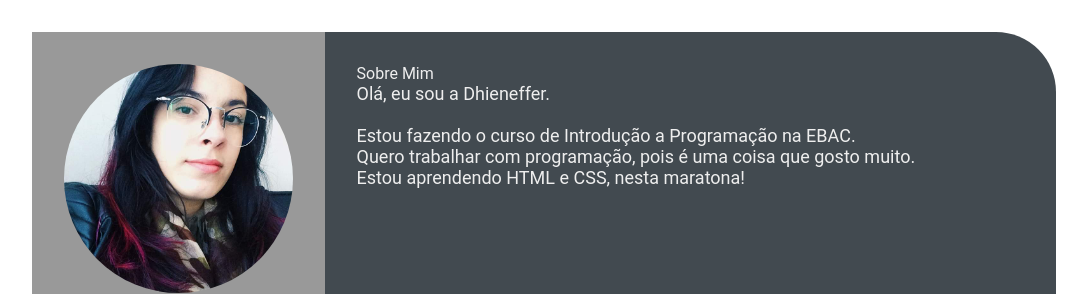
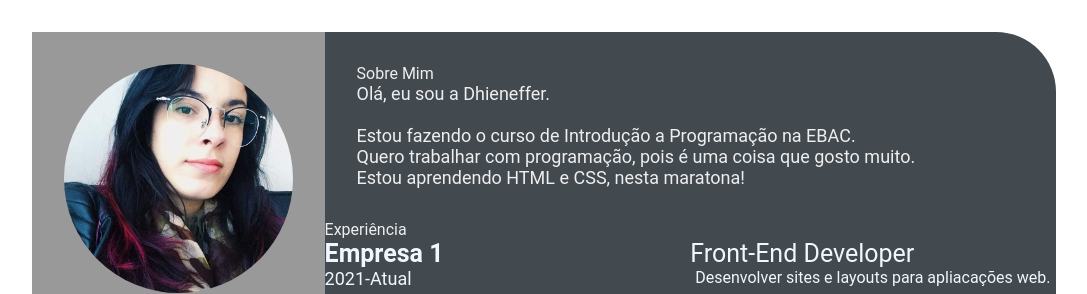
Before and after one commit to dhienefferbc/dhienefferbc.github.io, a plain HTML site: page index.html in a window 1280 px wide. Shown: the top 294 px of the page, without its empty margins (96-1183 px from the left). Drawn offline with Linux system fonts and the light colour scheme.

Commit message:
modified index.html modified style.css (#3)

```diff
--- a/index.html
+++ b/index.html
@@ -5,6 +5,7 @@
     <meta charset="UTF-8">
     <meta http-equiv="X-UA-Compatible" content="IE=edge">
     <meta name="viewport" content="width=device-width, initial-scale=1.0">
+
     <link rel="stylesheet" href="style.css">
     <title>Currículo Dhieneffer</title>
 </head>
@@ -55,7 +56,21 @@
                     </p>
                 </section>
             </div>
-        </section>
+            <section class="experience gap">
+                <div class="right-title">Experiência</div>
+                <div class="experience-contents">
+                    <div class="exp-left">
+                        <p class="exp-company-name">Empresa 1</p>
+                        <p class="exp-time-period">2021-Atual</p>
+                    </div>
+                    <div class="exp-right">
+                        <p class="exp-position">Front-End Developer</p>
+                        <p class="exp-desc">
+                            Desenvolver sites e layouts para apliacações web.
+                        </p>
+                    </div>
+                </div>
+            </section>
         </section>
     </main>
 </body>
--- a/style.css
+++ b/style.css
@@ -55,7 +55,6 @@
     text-align: center;
 }
 
-/* .contact-info { border-bottom: 2px solid #1B2631; } */
 .left-title {
     color: #eeeeee;
     font-size: 20px;
@@ -94,10 +93,45 @@
     color: #eeeeee;
 }
 
-.about-gap {
+.gap {
     padding-bottom: 2rem;
 }
 .about-me-contents {
     font-size: 18px;
     color: #eeeeee;
 }
+
+.experience-contents,
+.education-contents,
+.awards-contents {
+    display: grid;
+    grid-template-columns: repeat(2, 1fr);
+    padding-bottom: 2rem;
+    color: #F1F8FD;
+}
+
+.exp-company-name,
+.education-school-name,
+.awards-company-name {
+    font-size: 25px;
+    font-weight: bold;
+}
+
+.exp-time-period,
+.educationp-time-period,
+.awards-time-period {
+    font-size: 18px;
+}
+
+.exp-position,
+.education-subject,
+.awards-name {
+    font-size: 25px;
+}
+
+.exp-desc,
+.education-desc,
+.awards-desc {
+    font-size: 16px;
+    padding-left: 5px;
+}
```
